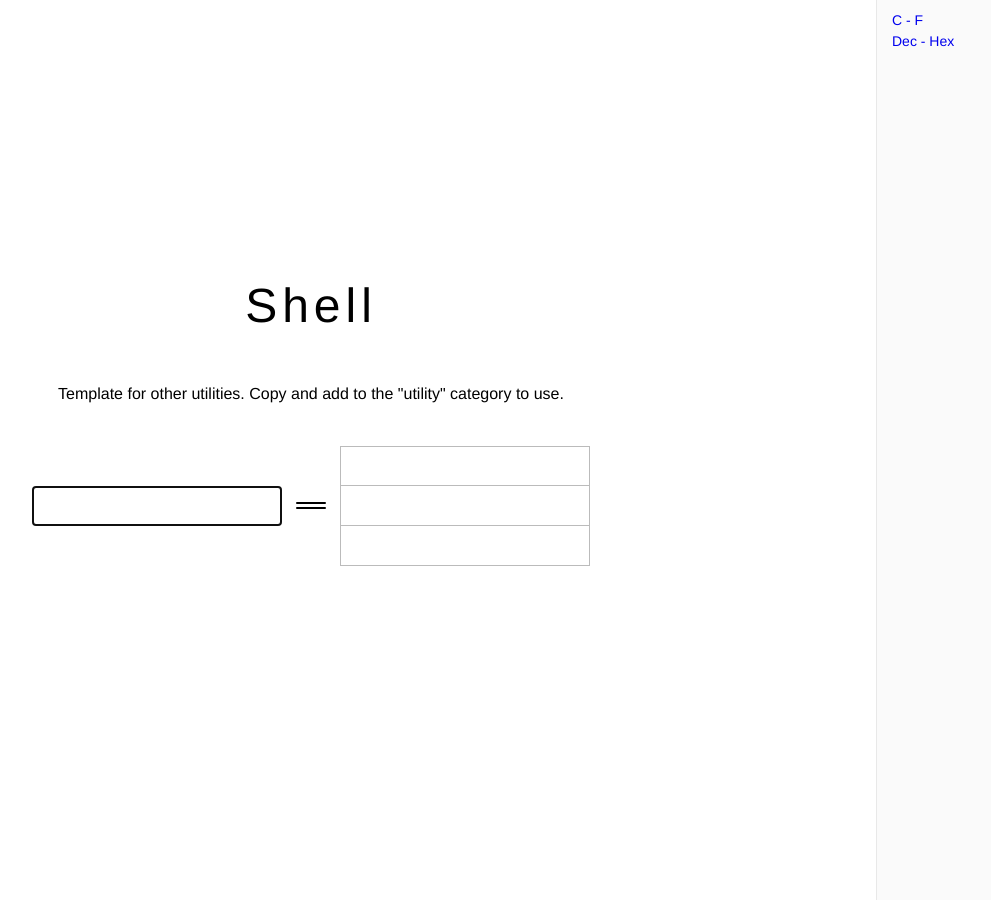
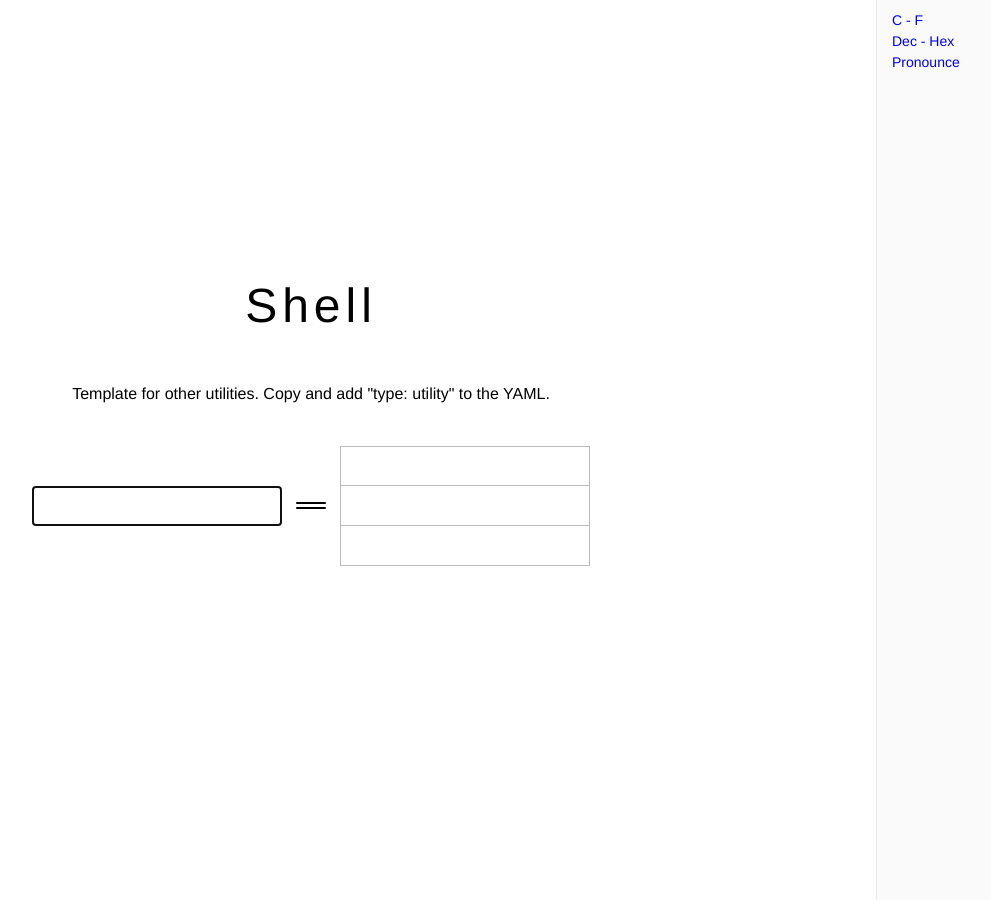
Before and after one commit to Meptl/plain-web-utils, a Jekyll site: the page built from shell/index.html, in a window 1280 px wide. Shown: the whole page, without its empty margins (254-1245 px from the left). Built offline with Jekyll 4.4.1, drawn with Linux system fonts in a browser that asks for light colours.

Commit message:
Pronounce

```diff
--- a/shell/index.html
+++ b/shell/index.html
@@ -4,7 +4,7 @@ title: Shell
 ---
 
 <p>
-  Template for other utilities. Copy and add to the "utility" category to use.
+  Template for other utilities. Copy and add "type: utility" to the YAML.
 </p>
 
 <div id="tool">
```
Also changed, not shown: pronounce/index.html (added, +16 -0 lines), pronounce/pronounce.js (added, +17 -0 lines).
